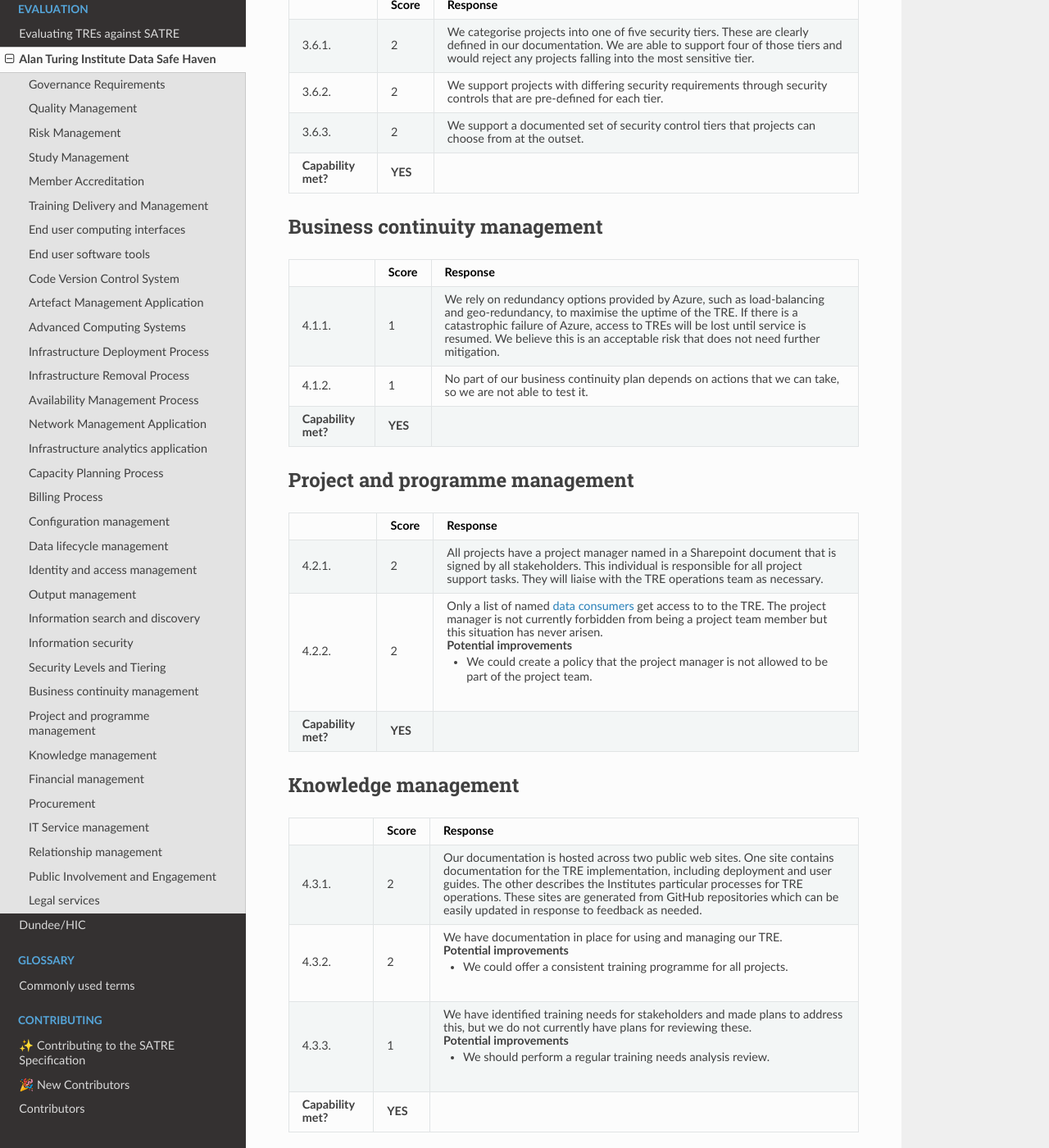
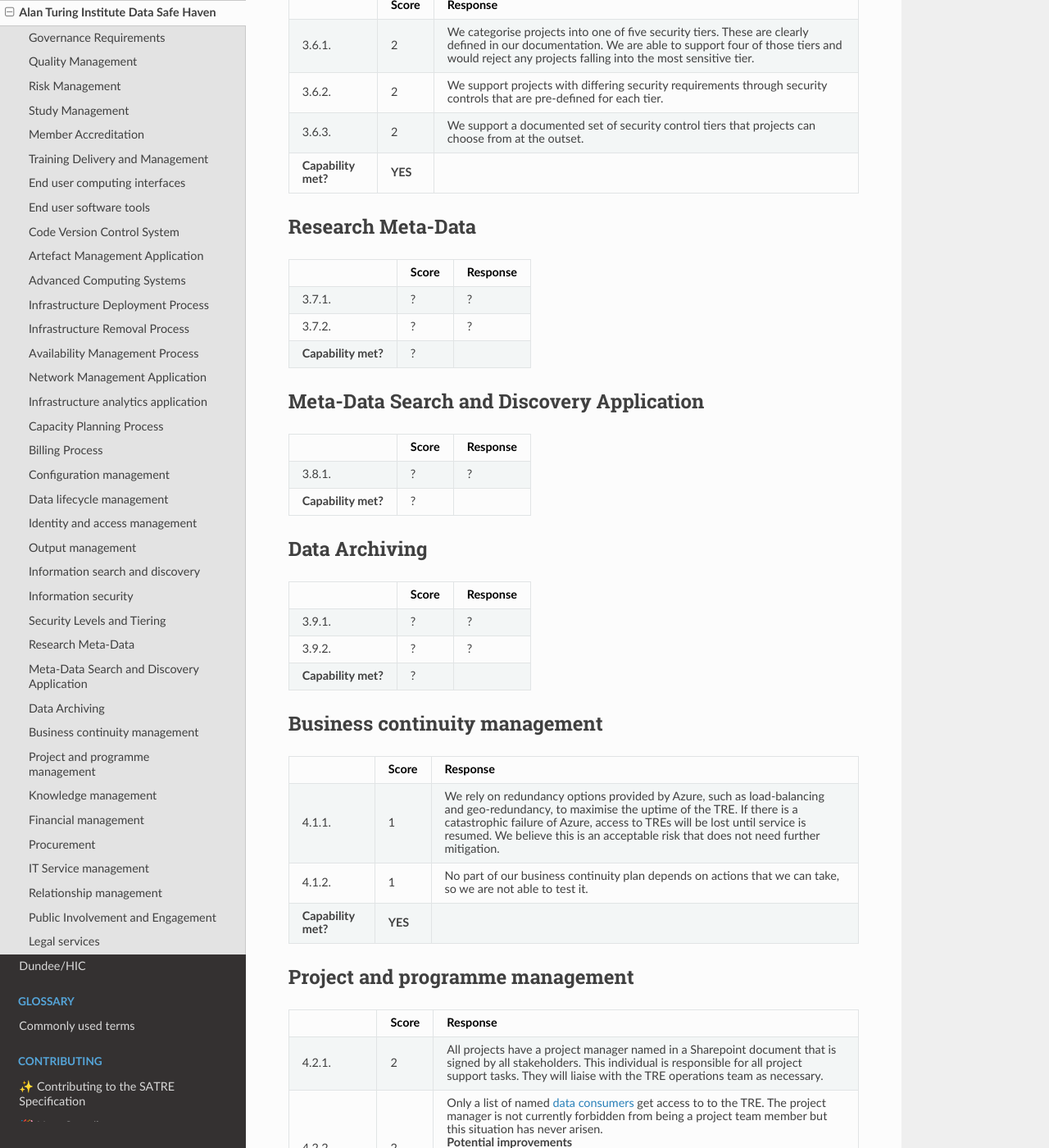
Before and after one commit to sa-tre/satre-specification, a Sphinx documentation site: the page built from docs/source/evaluations/alan_turing_institute.md, in a window 1280 px wide and 1400 px high, scrolled down 20008 px. Shown: the whole window at 82% size. Built offline with Sphinx 7.4.7 and the Read the Docs theme 2.0.0, drawn with Linux system fonts in a browser that asks for light colours.

Commit message:
add new caps to Turing eval

````diff
--- a/docs/source/evaluations/alan_turing_institute.md
+++ b/docs/source/evaluations/alan_turing_institute.md
@@ -1025,6 +1025,63 @@
   -
 ```
 
+## Research Meta-Data
+
+```{list-table}
+:header-rows: 1
+:name: tab-turing-dsh-meta-data
+
+* -
+  - Score
+  - Response
+* - 3.7.1.
+  - ?
+  - ?
+* - 3.7.2.
+  - ?
+  - ?
+* - **Capability met?**
+  - ?
+  -
+```
+
+## Meta-Data Search and Discovery Application
+
+```{list-table}
+:header-rows: 1
+:name: tab-turing-dsh-meta-data-search
+
+* -
+  - Score
+  - Response
+* - 3.8.1.
+  - ?
+  - ?
+* - **Capability met?**
+  - ?
+  -
+```
+
+## Data Archiving
+
+```{list-table}
+:header-rows: 1
+:name: tab-turing-dsh-data-archiving
+
+* -
+  - Score
+  - Response
+* - 3.9.1.
+  - ?
+  - ?
+* - 3.9.2.
+  - ?
+  - ?
+* - **Capability met?**
+  - ?
+  -
+```
+
 ## Business continuity management
 
 ```{list-table}
````
